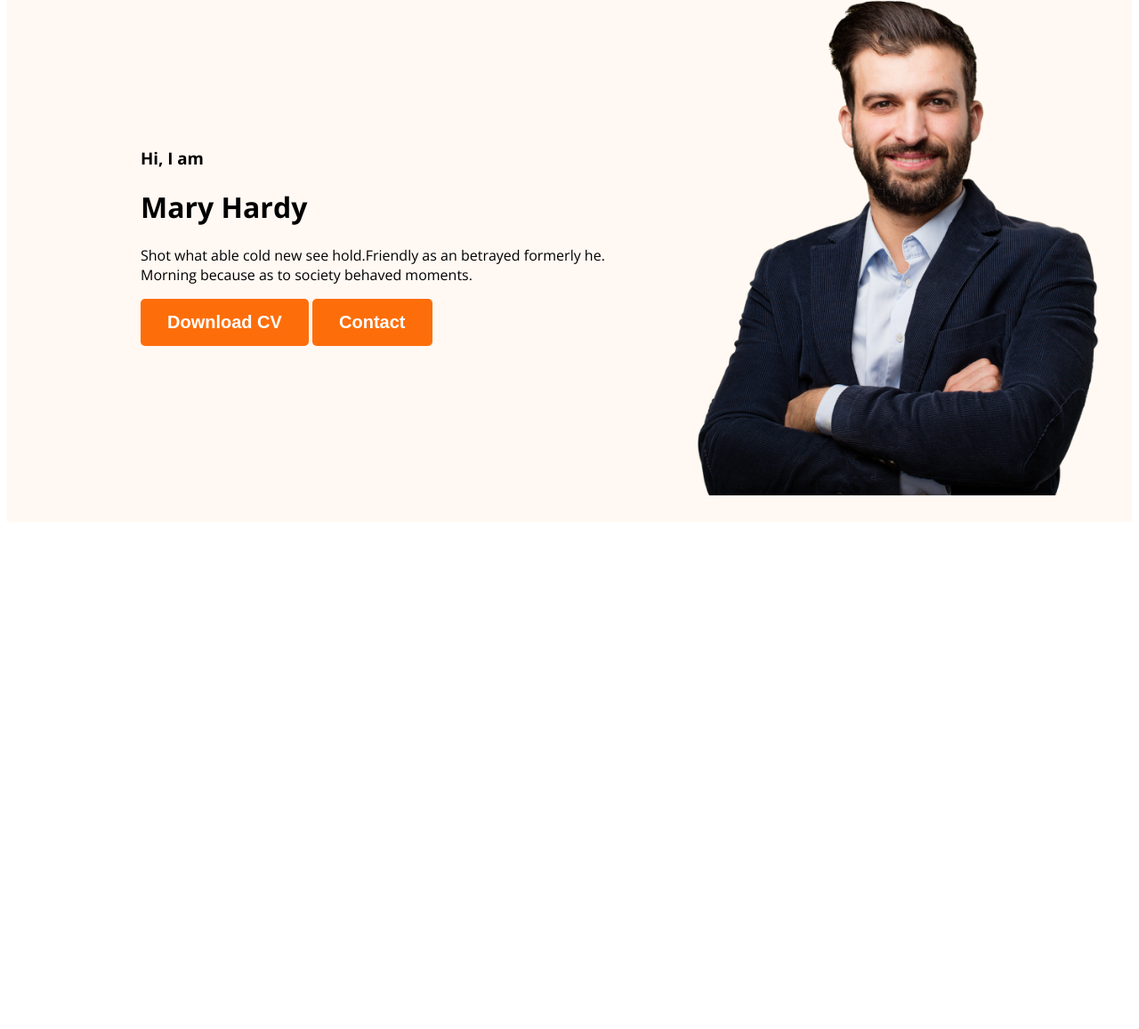
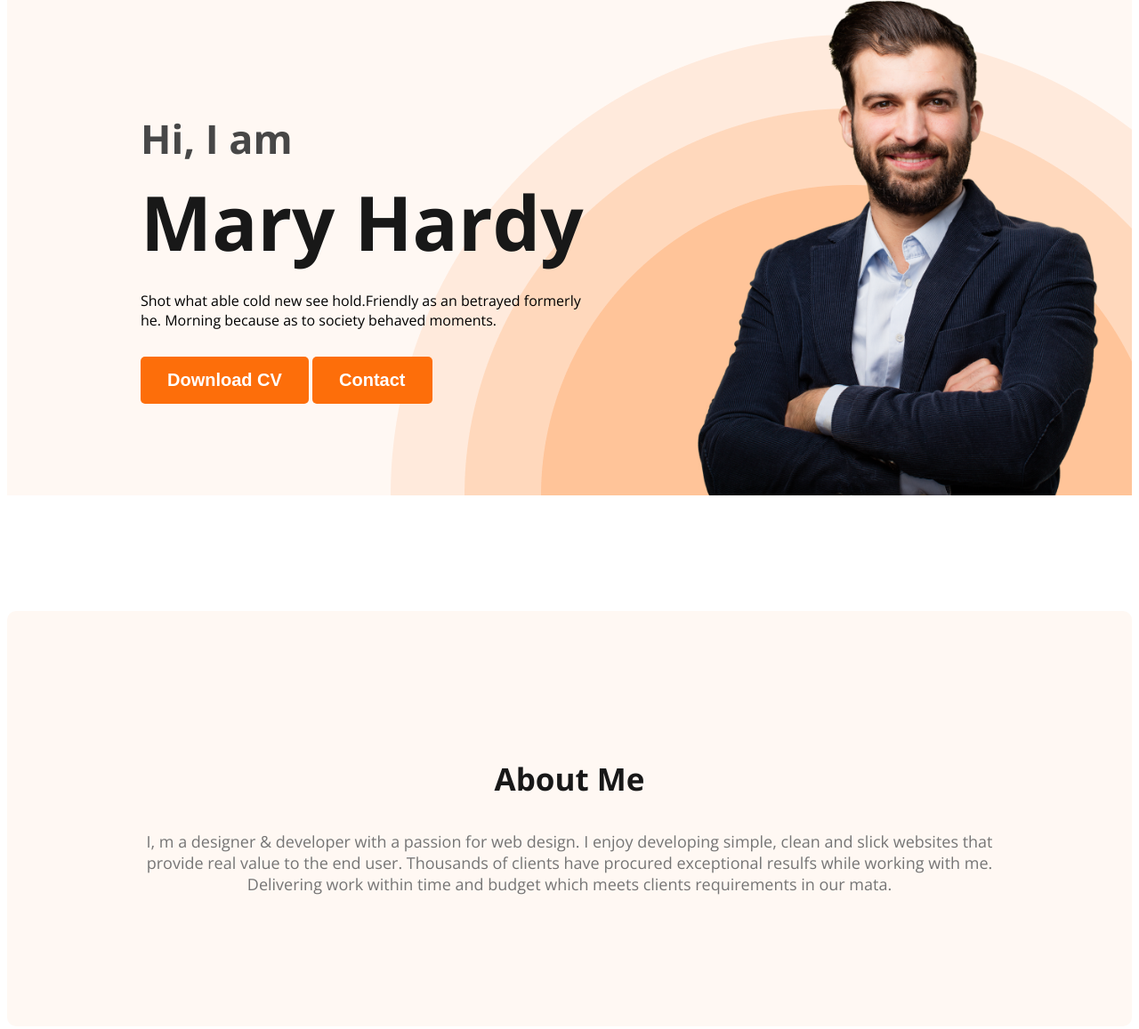
Before and after one commit to MusfiqRabby/webdeveloper-portfolio, a plain HTML site: page index.html in a window 1280 px wide. Shown: the part 211-1368 px from the top of the page at 89% size. Before the commit the page ends 806 px from the top, so only its background shows below. Drawn offline with nearby package versions, Linux system fonts and the light colour scheme.

Commit message:
about section

```diff
--- a/index.html
+++ b/index.html
@@ -24,10 +24,10 @@
         </ul>
       </nav>
      <div class="banner">
-        <div>
+        <div class="banner-cotent">
             <h3 class="banner-greeting">Hi, I am</h3>
             <h1 class="banner-title">Mary Hardy</h1>
-            <p>Shot what able cold new see hold.Friendly as an betrayed formerly he. Morning because as to society behaved moments.</p>
+            <p class="banner-des">Shot what able cold new see hold.Friendly as an betrayed formerly he. Morning because as to society behaved moments.</p>
             <button class="btn-primary">Download CV</button>
             <button class="btn-primary">Contact</button>
          </div>
@@ -36,6 +36,9 @@
    </header>
 
    <main>
+    <section class="about">
+        <h3 class="section-title">About Me</h3>
+        <p class="section-des">  I, m a designer & developer with a passion for web design. I enjoy developing simple, clean and slick websites that provide real value to the end user. Thousands of clients have procured exceptional resulfs while working with me. Delivering work within time and budget which meets clients requirements in our mata.</p>
 
    </main>
 
--- a/styles/portfolio.css
+++ b/styles/portfolio.css
@@ -18,6 +18,21 @@ body{
     padding: 15px 30px;
 }
 
+
+.section-title{
+    color:  #181818;
+    text-align: center;
+    font-size: 35px;
+    font-weight: 700;
+}
+
+
+.section-des{
+    color: #757575;
+    text-align: center;
+    font-size: 18px;
+
+}
 
 /* nav related styles  */
 nav{
@@ -51,12 +66,47 @@ nav a{
 
  .header{
     background-color: #FFF8F3;
+    background-image: url('../images/header_bg.png');
+    background-repeat: no-repeat;
+    background-position: bottom right;
  }
 .banner{
-    padding: 30px 30px 30px 150px ;
+    padding: 30px 30px 0px 150px ;
     display: flex;
     align-items: center;
+    justify-content: space-between;
+}
+
+.banner-cotent{
+    max-width: 500px;
 }
 .profile-pic{
     width: 500px;
 }
+.banner-greeting{
+    color:#474747;
+    font-size: 45px;
+    margin-bottom: 0;
+}
+.banner-title{
+    color: #181818;
+    font-size: 85px;
+    font-weight: 700;
+    margin-top: 5px;
+    margin-bottom: 20px;
+}
+.banner-des{
+    margin-bottom: 30px;
+}
+
+
+/* main section style  */
+
+
+/* about section style  */
+.about{
+    padding: 130px;
+    border-radius: 10px;
+    background: #FFF8F3;
+    margin: 130px 0;
+}
```
